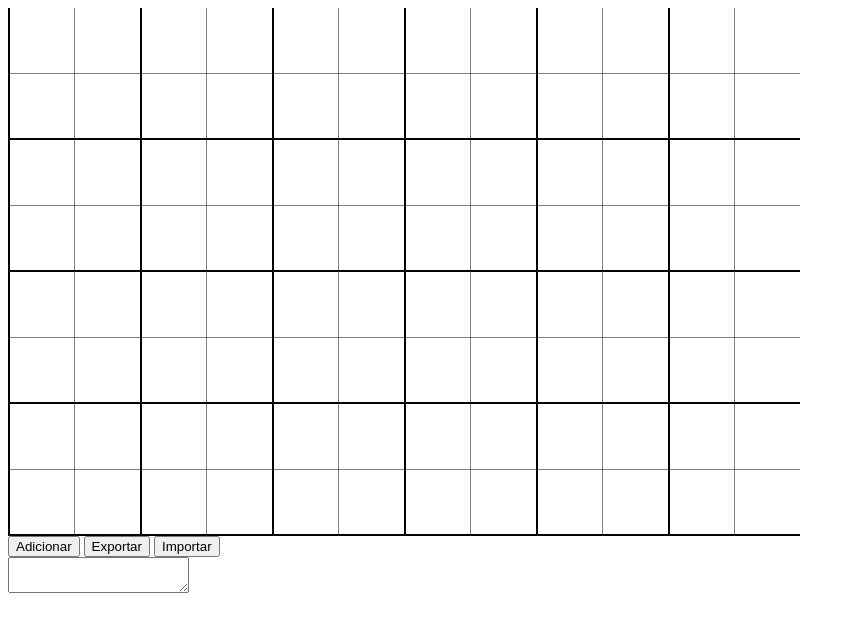
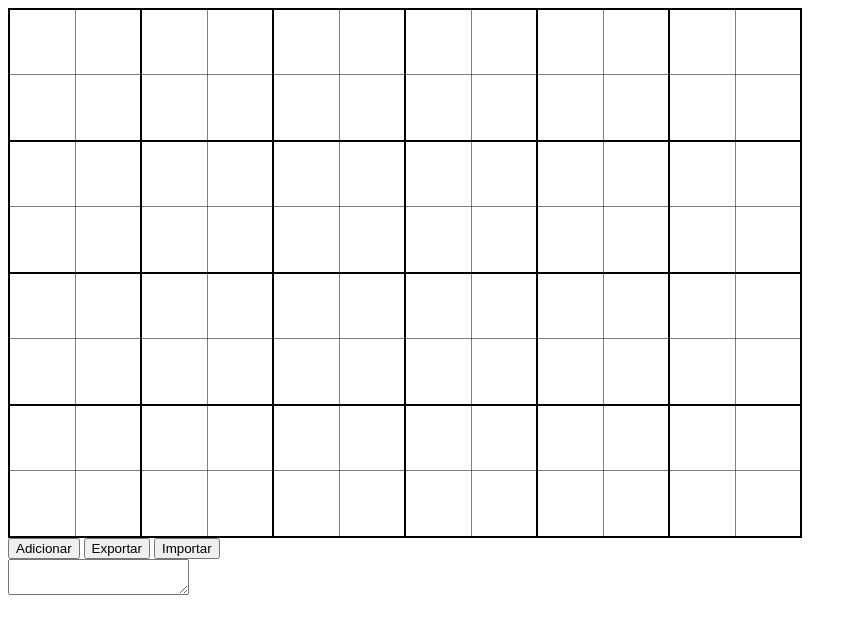
Before and after one commit to GabrielLasso/mapa-palco, a website built with Parcel: page index.html in a window 1280 px wide. Shown: the whole page, without its empty margins (0-857 px from the left). Built offline with nearby package versions, Linux system fonts and the light colour scheme.

Commit message:
Add map border

```diff
--- a/style.css
+++ b/style.css
@@ -18,26 +18,31 @@
     background: linear-gradient(
         0deg,
         #000,
-        #000 2px,
-        #fff0 2px,
+        #000 1px,
+        #fff0 1px,
         #fff0 66px,
         #000 66px,
         #000 66px,
         #fff0 67px,
-        #fff0 132px
+        #fff0 131px,
+        #000 131px,
+        #000 132px
     ),
     linear-gradient(
         90deg,
         #000,
-        #000 2px,
-        #fff0 2px,
+        #000 1px,
+        #fff0 1px,
         #fff0 66px,
         #000 66px,
         #000 66px,
         #fff0 67px,
-        #fff0 132px
+        #fff0 131px,
+        #000 131px,
+        #000 132px
     );
     background-size: 132px 132px;
+    border: 1px solid black
 }
 
 #selection {
```
